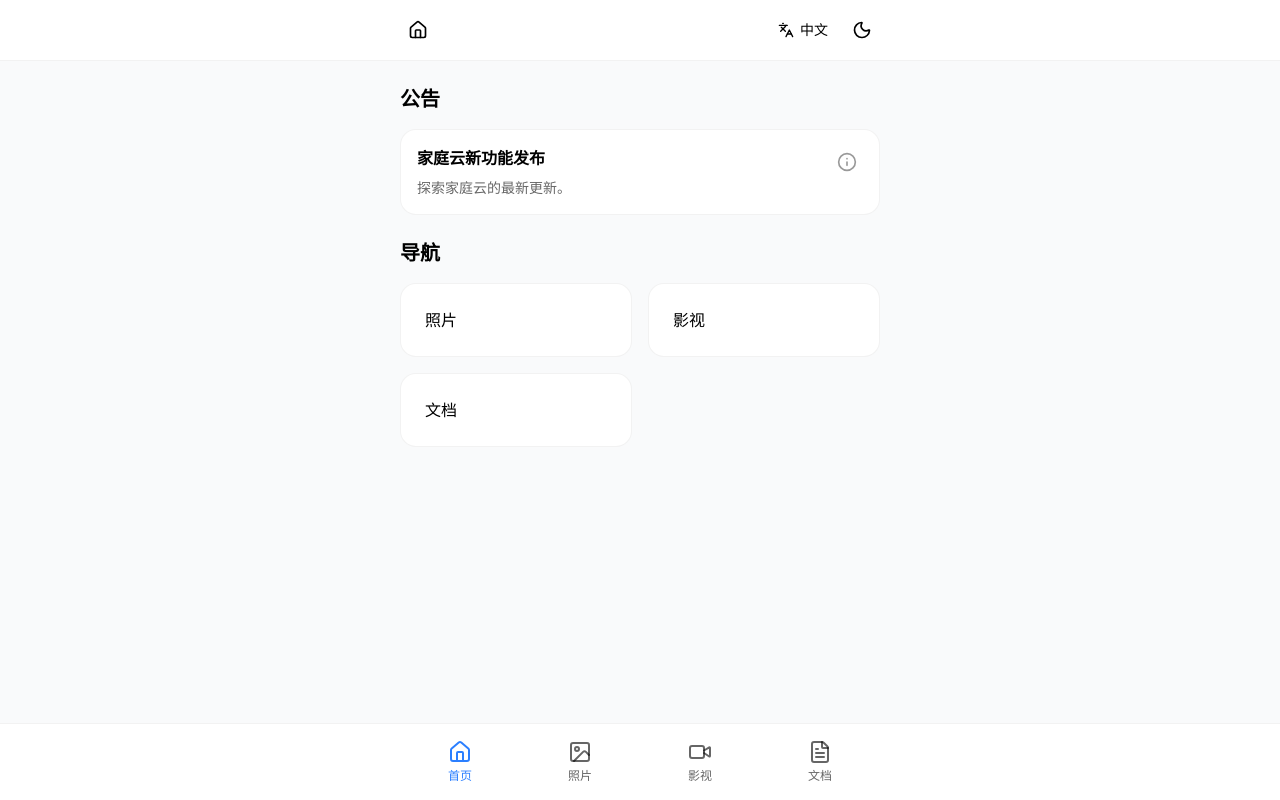
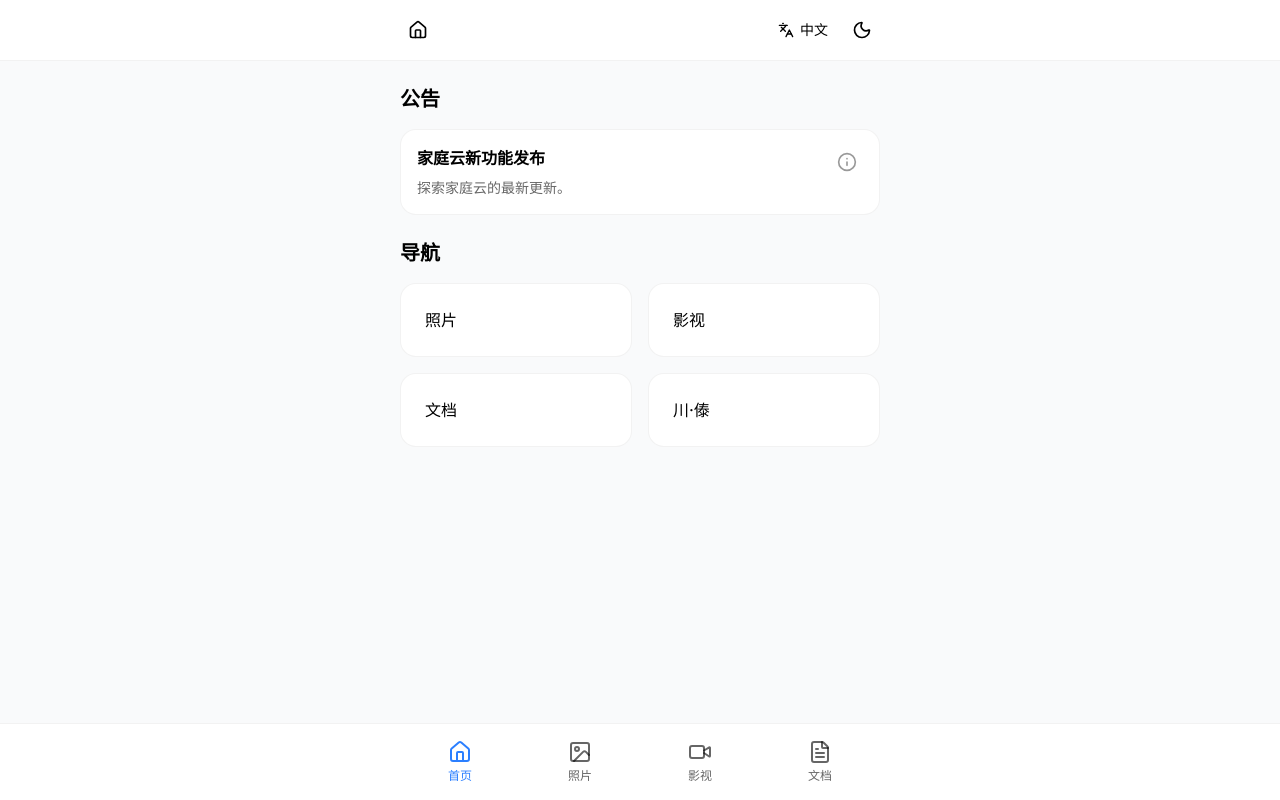
Before and after one commit to ray-sOrg/pwa-home, a Next.js app: page / in a window 1280 px wide. Built offline with nearby package versions, Linux system fonts and the light colour scheme.

Commit message:
feat: add chuan-dai

```diff
--- a/src/app/page.tsx
+++ b/src/app/page.tsx
@@ -19,6 +19,10 @@ export default function HomePage() {
 
   const handleNavigationClick = (section: string) => {
     router.push(`/${section}`);
+  };
+
+  const handleExternalNavigation = (url: string) => {
+    window.open(url, '_blank', 'noopener,noreferrer');
   };
 
   const handleTabChange = (tab: string) => {
@@ -72,6 +76,10 @@ export default function HomePage() {
               title={t.common.documents}
               onClick={() => handleNavigationClick("documents")}
             />
+            <SimpleNavigationCard
+              title={t.common.chuanDai}
+              onClick={() => handleExternalNavigation("https://chuan-dai.tt829.cn/")}
+            />
           </div>
         </section>
       </main>
--- a/src/lib/i18n/locales.ts
+++ b/src/lib/i18n/locales.ts
@@ -17,6 +17,7 @@ export interface Translations {
     photos: string;
     videos: string;
     documents: string;
+    chuanDai: string;
     navigation: string;
     toggleTheme: string;
     toggleLanguage: string;
@@ -71,6 +72,7 @@ export const zhCN: Translations = {
     photos: "照片",
     videos: "影视",
     documents: "文档",
+    chuanDai: "川·傣",
     navigation: "导航",
     toggleTheme: "切换主题",
     toggleLanguage: "切换语言",
@@ -121,6 +123,7 @@ export const en: Translations = {
     photos: "Photos",
     videos: "Media",
     documents: "Documents",
+    chuanDai: "Chuan·Dai",
     navigation: "Navigation",
     toggleTheme: "Toggle theme",
     toggleLanguage: "Toggle language",
```
